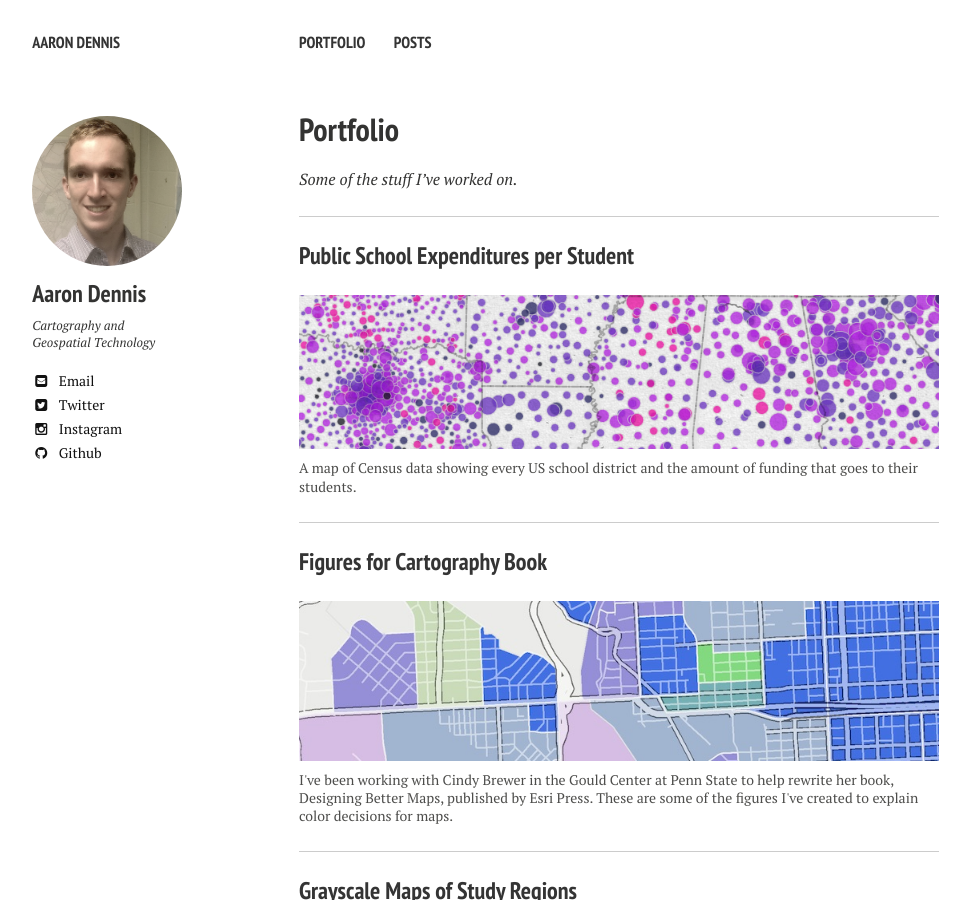
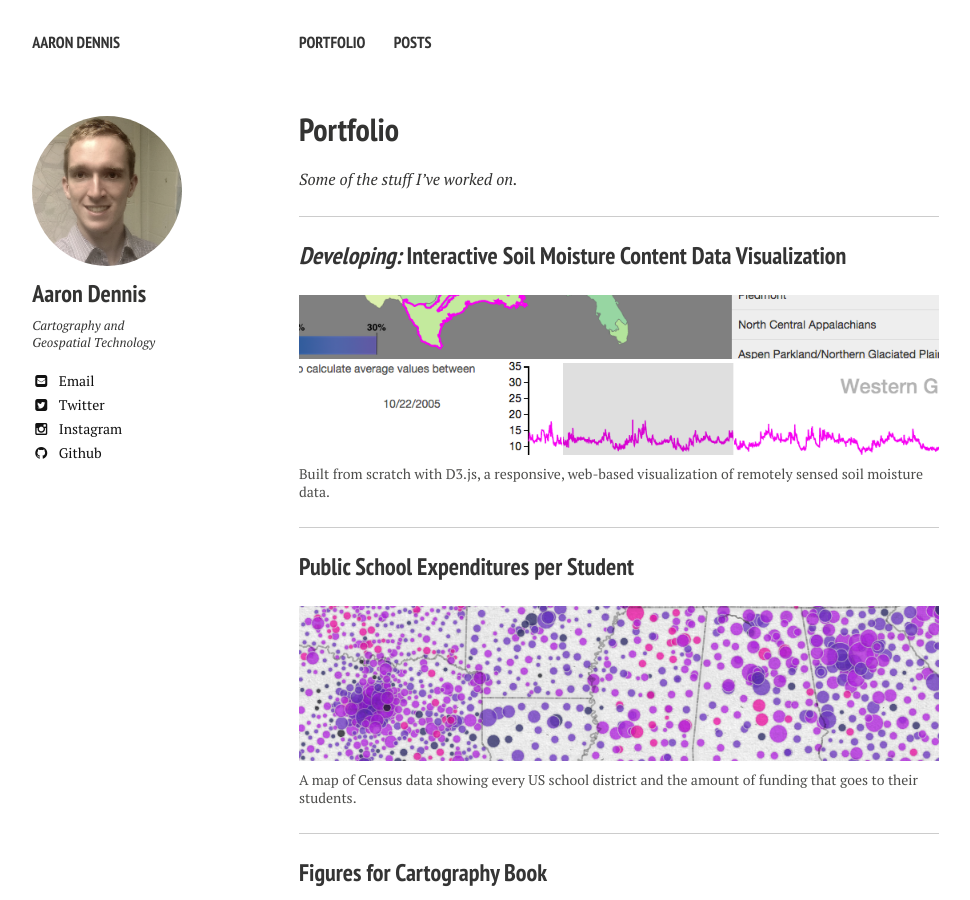
Before and after one commit to Joe-Robertson/aaronpdennis.github.io, a Jekyll site: the page built from portfolio/index.md, in a window 1280 px wide and 900 px high. Shown: the whole window, without its empty margins (21-991 px from the left). Built offline with Jekyll 4.4.1, drawn with Linux system fonts in a browser that asks for light colours; nearby versions of some CDN libraries.

Commit message:
soil moisture visualization added to portfolio

```diff
--- a/portfolio/index.md
+++ b/portfolio/index.md
@@ -11,6 +11,15 @@ image:
 ---
 
 *Some of the stuff I've worked on.*
+
+---
+
+### [*Developing:* Interactive Soil Moisture Content Data Visualization]({{ site.url }}/soil-moisture-trends/)
+
+<figure>
+  <a href="/soil-moisture-trends/"><img src="/images/soil-moisture/soil-moisture-wide.png"></a>
+  <figcaption>Built from scratch with D3.js, a responsive, web-based visualization of remotely sensed soil moisture data.</figcaption>
+</figure>
 
 ---
 
```
Also changed, not shown: images/soil-moisture/soil-moisture-wide.png (added).
